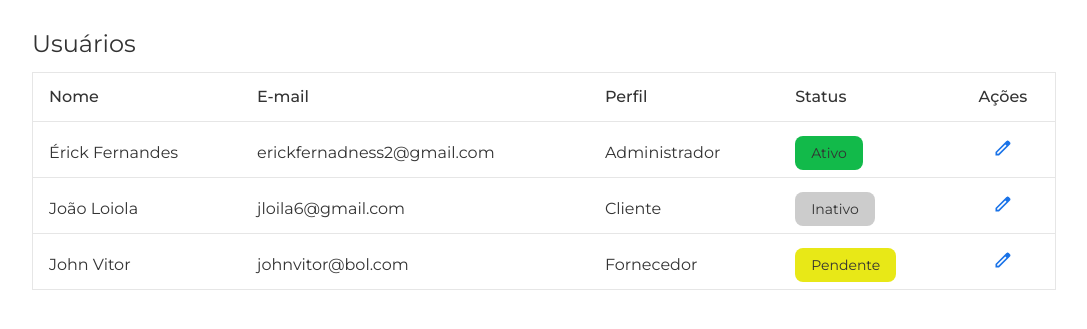
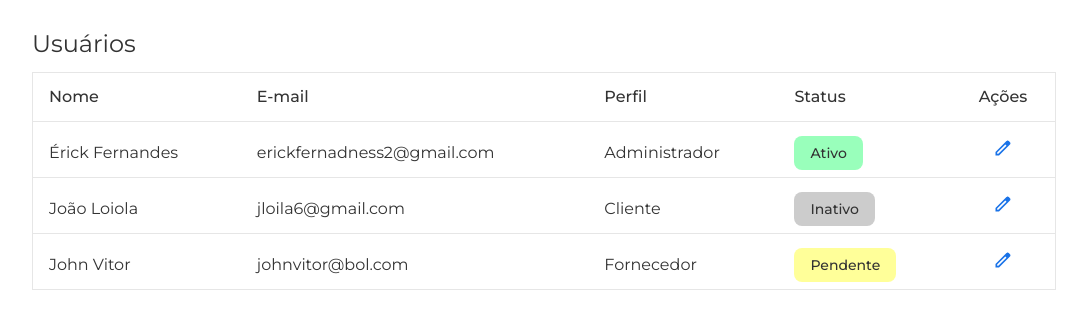
Before and after one commit to jloiola6/Navegar, a Django app: page /usuario/ in a window 1280 px wide. Shown: the part 65-394 px from the top of the page, without its empty margins (96-1183 px from the left). Run offline with Django 4.2, Linux system fonts and the light colour scheme.

Commit message:
Finalizando estilização da tabela de usuário

```diff
--- a/website/front/static/css/templates/user/index.css
+++ b/website/front/static/css/templates/user/index.css
@@ -2,11 +2,12 @@
     background: #333;
     border-radius: .5rem;
     font-size: .875rem;
+    font-weight: 500;
     padding-block: .5rem;
     padding-inline: 1rem;
 
     &.ativo{
-        background-color: hsl(140, 82%, 40%);
+        background-color: hsl(140, 100%, 80%);
     }
 
     &.inativo{
@@ -14,7 +15,7 @@
     }
 
     &.pendente{
-        background-color: hsl(60, 82%, 50%);
+        background-color: hsl(60, 100%, 80%);
     }
 }
 
```
